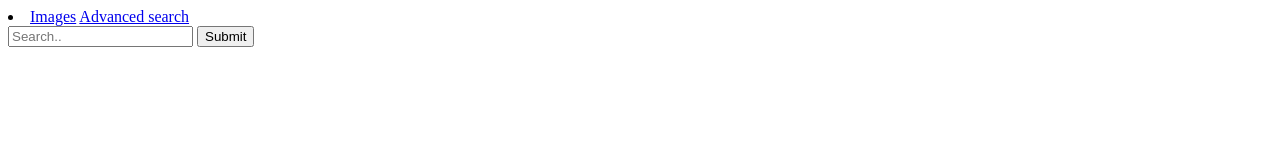
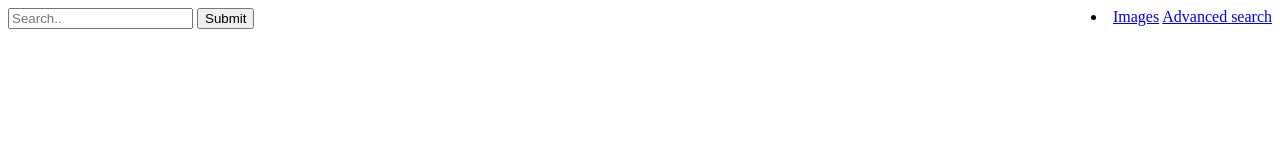
Before and after one commit to Andrespm/CS50W-Project0-Search-, a plain HTML site: page index.html in a window 1280 px wide. Drawn offline with Linux system fonts and the light colour scheme.

Commit message:
Moved the nav bar to the right

```diff
--- a/index.html
+++ b/index.html
@@ -8,7 +8,7 @@
 </head>
 <body>
     <nav>
-        <li>
+        <li style="float: right;">
             <a href="image.html">Images</a>
             <a href="advanced.html">Advanced search</a>
         </li>
```
